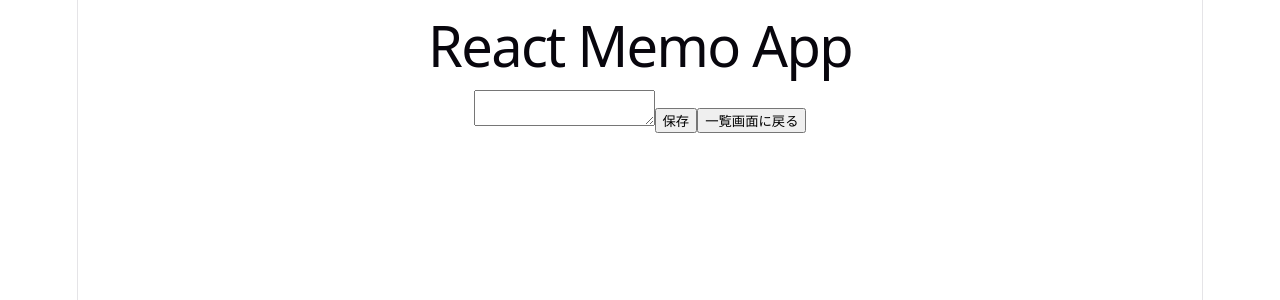
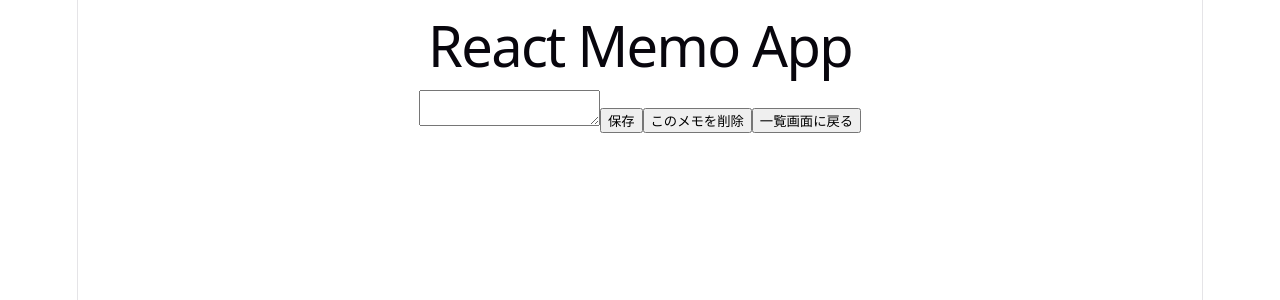
Before and after one commit to mikan-v7y/react-memo-app, a React (Vite) app: page / in a window 1280 px wide. Both pictures are taken after a click on the button "新規メモ作成". Shown: the top 300 px of the page. Built offline with nearby package versions, Linux system fonts and the light colour scheme.

Commit message:
feat: メモの削除機能を実装

```diff
--- a/src/App.jsx
+++ b/src/App.jsx
@@ -39,6 +39,14 @@ function App() {
     setSelectedMemo({ id: null, content: "" });
   };
 
+  const handleDeleteMemo = () => {
+    const updatedMemos = memos.filter((memo) => memo.id !== selectedMemo.id);
+
+    setMemos(updatedMemos);
+    localStorage.setItem("memos", JSON.stringify(updatedMemos));
+    setSelectedMemo(null);
+  };
+
   return (
     <div>
       <h1>React Memo App</h1>
@@ -47,6 +55,7 @@ function App() {
         <MemoDetail
           selectedMemo={selectedMemo}
           onSave={handleSaveMemo}
+          onDelete={handleDeleteMemo}
           onBack={() => setSelectedMemo(null)}
         />
       ) : (
--- a/src/components/MemoDetail.jsx
+++ b/src/components/MemoDetail.jsx
@@ -1,7 +1,7 @@
 import { useState } from "react";
 import Memo from "./Memo";
 
-function MemoDetail({ selectedMemo, onSave, onBack }) {
+function MemoDetail({ selectedMemo, onSave, onDelete, onBack }) {
   const [content, setContent] = useState(selectedMemo.content);
 
   const handleSaveClick = () => {
@@ -17,6 +17,7 @@ function MemoDetail({ selectedMemo, onSave, onBack }) {
     <div>
       <textarea value={content} onChange={(e) => setContent(e.target.value)} />
       <button onClick={handleSaveClick}>保存</button>
+      <button onClick={onDelete}>このメモを削除</button>
       <button onClick={onBack}>一覧画面に戻る</button>
     </div>
   );
```
